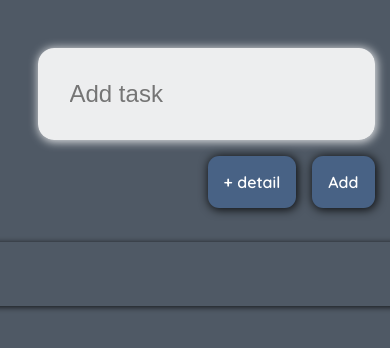
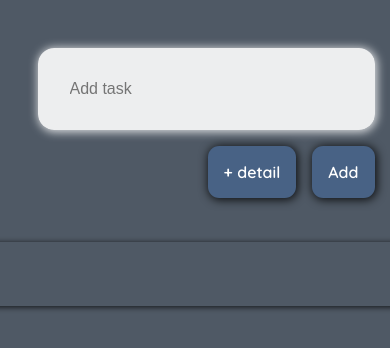
Before and after one commit to THEkingmay/lemmehelpU, a Vue app: page / in a window 390 px wide. Shown: the top 348 px of the page. Built offline with nearby package versions, Linux system fonts and the light colour scheme.

Commit message:
success commit

```diff
--- a/src/assets/main.css
+++ b/src/assets/main.css
@@ -27,6 +27,7 @@ button{
   border-radius: 0.5rem;
   padding: 1rem;
   font-family: "Noto Sans Thai", sans-serif;
+  font-size: 1.1rem;
 }
 .con-bt{
   text-align: right;
--- a/src/views/HomeView.vue
+++ b/src/views/HomeView.vue
@@ -151,6 +151,9 @@ watch(headlineLength, () => {
         margin: 0 1rem;
         }
     @media screen and (max-width: 700px){
+        .header input{
+            font-size: 1rem
+        }
         .show{
             display: flex;
             flex-direction: column;
@@ -164,10 +167,10 @@ watch(headlineLength, () => {
             padding: 2rem;
         }
         .header button{
-        box-shadow:1px 1px 10px 1px rgba(0, 0, 0, 0.827);
-        margin-left: 1rem;
-        padding:1rem 1rem;
-        font-size: 1rem;
+            box-shadow:1px 1px 10px 1px rgba(0, 0, 0, 0.827);
+            margin-left: 1rem;
+            padding:1rem 1rem;
+            font-size: 1rem;
        }
     }
 </style>
```
